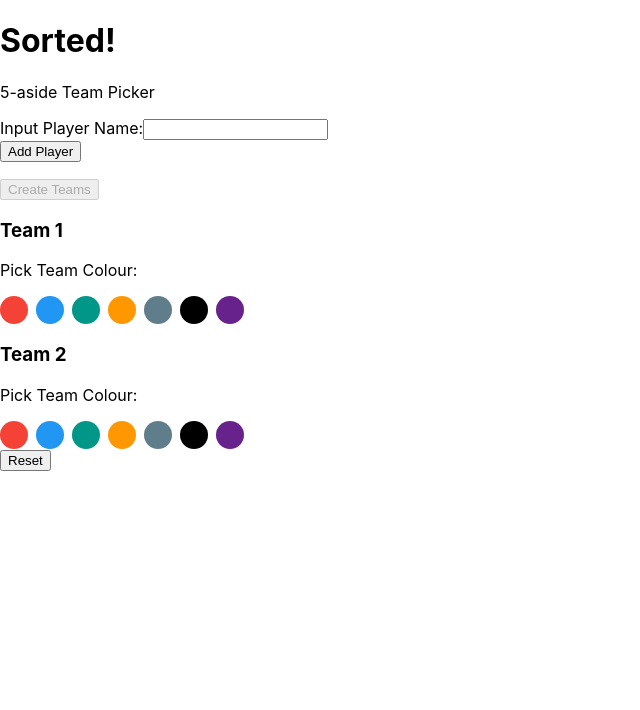
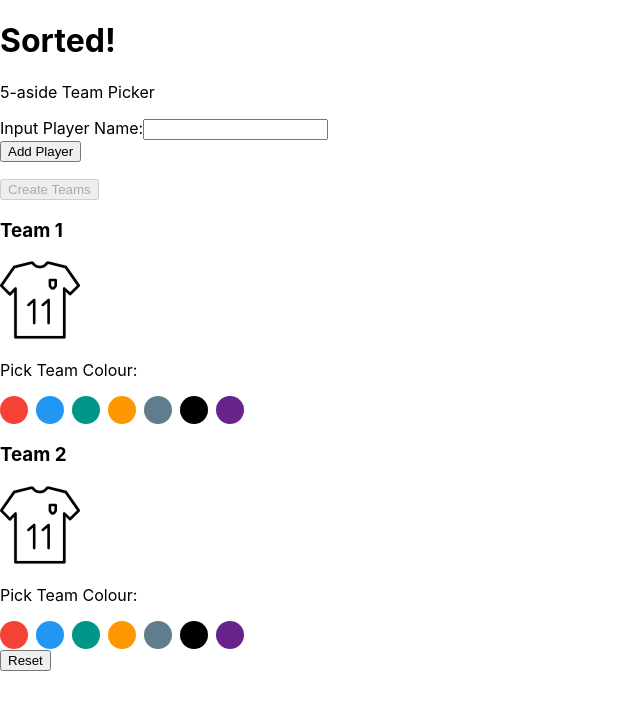
Before and after one commit to Harry-Gardiner/Sort-it-team-picker, a React (Create React App) app: page / in a window 1280 px wide. Shown: the top 710 px of the page, without its empty margins (0-640 px from the left). Built offline with nearby package versions, Linux system fonts and the light colour scheme.

Commit message:
Team Jersey component created

```diff
--- a/src/App.js
+++ b/src/App.js
@@ -6,6 +6,8 @@ import CreateTeams from './Components/CreateTeams';
 import Reset from './Components/Reset';
 import Team1Colour from './Components/PickColour/Colour1';
 import Team2Colour from './Components/PickColour/Colour2';
+import Team1Jersey from './Components/TeamJersey/Team1Jersey';
+import Team2Jersey from './Components/TeamJersey/Team2Jersey';
 // Top component
 const App = () => {
   return (
@@ -16,8 +18,10 @@ const App = () => {
       <PlayerList />
       <CreateTeams />
       <Team1List teamName="Team 1" />
+      <Team1Jersey />
       <Team1Colour />
       <Team2List teamName="Team 2" />
+      <Team2Jersey />
       <Team2Colour />
       <Reset />
     </>
--- /dev/null
+++ b/src/Components/TeamJersey/Team1Jersey.js
@@ -0,0 +1,11 @@
+// imports
+import { connect } from 'react-redux';
+import TeamJersey from './TeamJersey';
+
+const mapStateToProps = ({ team1Colour }) => {
+    return {
+        colour: team1Colour
+    };
+};
+
+export default connect(mapStateToProps)(TeamJersey)
--- /dev/null
+++ b/src/Components/TeamJersey/Team2Jersey.js
@@ -0,0 +1,11 @@
+// imports
+import { connect } from 'react-redux';
+import TeamJersey from './TeamJersey';
+
+const mapStateToProps = ({ team2Colour }) => {
+    return {
+        colour: team2Colour
+    };
+};
+
+export default connect(mapStateToProps)(TeamJersey)
--- /dev/null
+++ b/src/Components/TeamJersey/TeamJersey.js
@@ -0,0 +1,15 @@
+// imports
+import { ReactComponent as Jersey } from '../../assets/icons/jersey.svg';
+// svg from https://www.svgrepo.com/svg/154729/football-jersey
+
+const TeamJersey = ({ colour }) => {
+
+
+    return (
+        <div style={{ width: "80px" }}>
+            <Jersey fill={colour} />
+        </div>
+    )
+}
+
+export default TeamJersey;
```
Also changed, not shown: src/assets/icons/jersey.svg (added).
